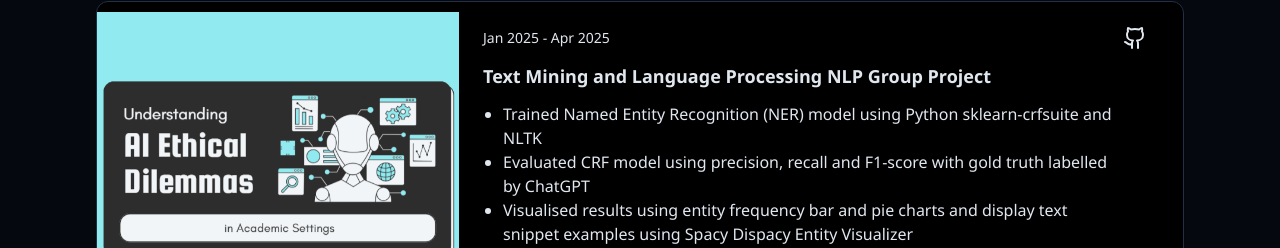
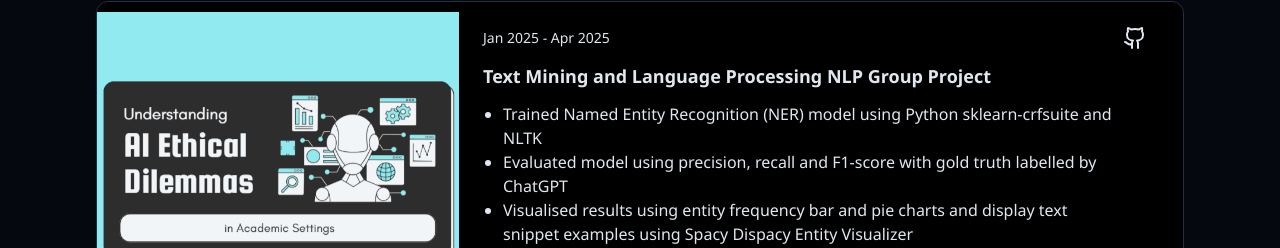
Before and after one commit to scyt01/sharon-chua, a React (Vite) app: page / in a window 1280 px wide. Shown: the part 3340-3588 px from the top of the page. Built offline with nearby package versions, Linux system fonts and the light colour scheme.

Commit message:
update NLP project

```diff
--- a/src/components/Projects.jsx
+++ b/src/components/Projects.jsx
@@ -56,7 +56,7 @@ const positions = [
     pointer1:
       "Trained Named Entity Recognition (NER) model using Python sklearn-crfsuite and NLTK",
     pointer2:
-      "Evaluated CRF model using precision, recall and F1-score with gold truth labelled by ChatGPT",
+      "Evaluated model using precision, recall and F1-score with gold truth labelled by ChatGPT",
     pointer3:
       "Visualised results using entity frequency bar and pie charts and display text snippet examples using Spacy Dispacy Entity Visualizer",
     tags: ["Python", "Scikit-learn", "Spacy"],
```
